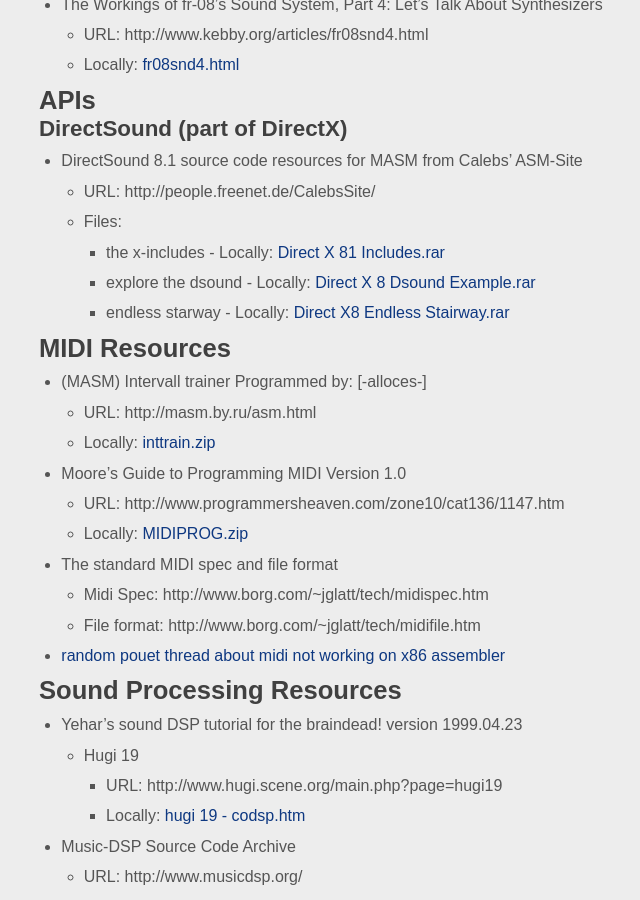
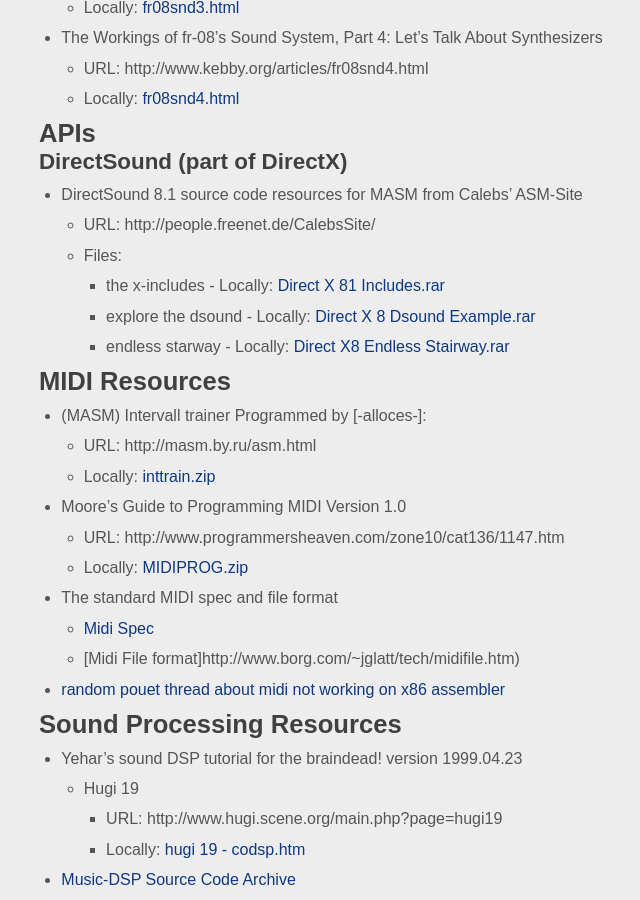
Before and after one commit to in4k/in4k.github.io, a Jekyll site: the page built from wiki/sound-coding.markdown, in a window 1280 px wide and 900 px high, scrolled down 762 px. Shown: the whole window, without its empty margins (130-770 px from the left). Built offline with Jekyll 4.4.1, drawn with Linux system fonts in a browser that asks for light colours; some web fonts are replaced; some of the changed text lies outside the part shown.

Commit message:
Update sound-coding.markdown

```diff
--- a/wiki/sound-coding.markdown
+++ b/wiki/sound-coding.markdown
@@ -46,15 +48,15 @@
         * endless starway - Locally: [Direct X8 Endless Stairway.rar](http://in4k.untergrund.net/sound/Direct_X8_Endless_Stairway.rar)
 
 # MIDI Resources
-* (MASM) Intervall trainer Programmed by: [-alloces-]
+* (MASM) Intervall trainer Programmed by [-alloces-]:
     * URL: http://masm.by.ru/asm.html
     * Locally: [inttrain.zip](http://in4k.untergrund.net/sound/inttrain.zip)
 * Moore's Guide to Programming MIDI Version 1.0
     * URL: http://www.programmersheaven.com/zone10/cat136/1147.htm
     * Locally: [MIDIPROG.zip](http://in4k.untergrund.net/sound/MIDIPROG.zip)
 * The standard MIDI spec and file format
-    * Midi Spec: http://www.borg.com/~jglatt/tech/midispec.htm
-    * File format: http://www.borg.com/~jglatt/tech/midifile.htm
+    * [Midi Spec](http://www.borg.com/~jglatt/tech/midispec.htm)
+    * [Midi File format]http://www.borg.com/~jglatt/tech/midifile.htm)
 * [random pouet thread about midi not working on x86 assembler](http://www.pouet.net/topic.php?which=10720)
 
 # Sound Processing Resources
@@ -62,5 +64,4 @@
     * Hugi 19
         * URL: http://www.hugi.scene.org/main.php?page=hugi19
         * Locally: [hugi 19 - codsp.htm](http://in4k.untergrund.net/html_articles/hugi%2019%20-%20codsp.htm)
-* Music-DSP Source Code Archive
-   * URL: http://www.musicdsp.org/
+* [Music-DSP Source Code Archive](http://www.musicdsp.org/)
```
Also changed, not shown: other parts of wiki/sound-coding.markdown (+3 -1 lines).
